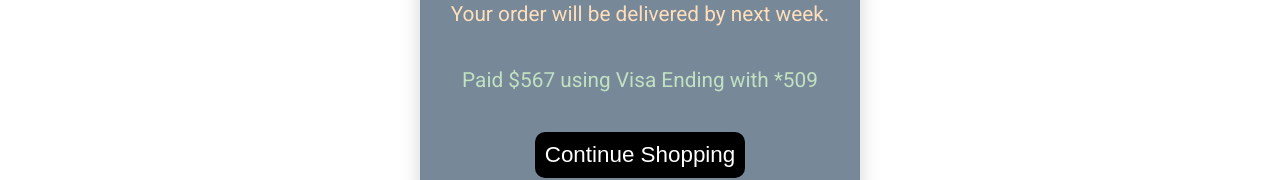
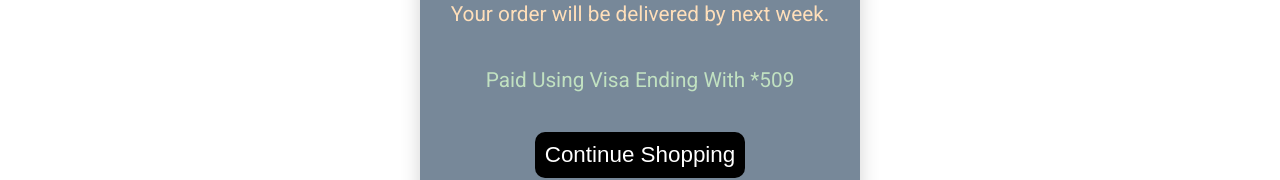
Before and after one commit to node0112/shoppingcart, a React (Create React App) app: page /bag in a window 1280 px wide. Both pictures are taken after a click on the button "Checkout". Shown: the part 442-622 px from the top of the page. Built offline with nearby package versions, Linux system fonts and the light colour scheme; the HTML template or start-up script is replaced by a standard one; a web font is replaced by a local one.

Commit message:
penultimate commit before changing a few things

```diff
--- a/package.json
+++ b/package.json
@@ -2,10 +2,12 @@
   "name": "shoppingcart",
   "version": "0.1.0",
   "private": true,
+  "homepage": "https://node0112.github.io/shoppingcart/",
   "dependencies": {
     "@testing-library/jest-dom": "^5.16.4",
     "@testing-library/react": "^13.3.0",
     "@testing-library/user-event": "^13.5.0",
+    "gh-pages": "^4.0.0",
     "react": "^18.2.0",
     "react-dom": "^18.2.0",
     "react-router-dom": "^6.3.0",
@@ -14,6 +16,8 @@
   },
   "scripts": {
     "start": "react-scripts start",
+    "predeploy": "npm run build",
+    "deploy": "gh-pages -b master -d build",
     "build": "react-scripts build",
     "test": "react-scripts test",
     "eject": "react-scripts eject"
--- a/src/App.js
+++ b/src/App.js
@@ -345,7 +345,7 @@ function App() {
     card.addEventListener('mouseout',()=>{productImage.src=img1}) //changes back image to original image
     addToBagButton.addEventListener('click',()=>{
      updateTotal(price)
-     setCart(cart=>[...cart,productId])
+     setCart(cart=>[...cart,productId]) //updates cart array to render cart items
       document.querySelector('.bag').style.color='yellowgreen'
       setTimeout(() => {
         document.querySelector('.bag').style.color=''
@@ -372,8 +372,8 @@ function App() {
       <Routes>
         <Route path="/" element={< HomePage />} />
         <Route path="/shop" element={<ShopPage/>} />
-        <Route path="/bag" element={<Cart cartItems={cart} totalPrice={total} decreaseTotal={decreaseTotal} removeProduct={removeProduct} />} />
-        <Route path='/order-success' element={<OrderSuccessPage total={total} />} />
+        <Route path="/bag" element={<Cart cartItems={cart} totalPrice={total} decreaseTotal={decreaseTotal} removeProduct={removeProduct} showSpinner={showSpinner} updateTotal={setTotal} setCart={setCart}/>} />
+        <Route path='/order-success' element={<OrderSuccessPage />} />
       </Routes>
       </div>
     </BrowserRouter>
--- a/src/components/cart.js
+++ b/src/components/cart.js
@@ -60,13 +60,22 @@ export default function Cart(objects){
           }}
         console.log('count')
     },[products])
+
+    function mockOrderSuccess(){
+        objects.showSpinner()
+        setTimeout(() => {
+            navigate('/order-success')
+            objects.updateTotal(0)
+            objects.setCart([])
+        }, 1000);
+    }
     return(
         <div className="main-container">
             <div className="cart-container">
             </div>
             <div className="total-cart-main">
                 <div>Total: ${objects.totalPrice}</div>
-                <button className="submit-order transition" onClick={()=>{navigate('/order-success')}}>Checkout</button>
+                <button className="submit-order transition" onClick={()=>{mockOrderSuccess()}}>Checkout</button>
             </div>
         </div>
     )
--- a/src/components/orderSuccess.js
+++ b/src/components/orderSuccess.js
@@ -1,16 +1,18 @@
 import { Link } from 'react-router-dom'
 import orderSucces from '../images/order_success.png'
 
-export default function OrderSuccessPage(total){
+export default function OrderSuccessPage(){
     return(
         <div className="main-container">
+            <div className='card-container'>
                 <div className="order-card">
                 <img className='order-img' src={orderSucces}></img>
                     <div><div className="yay-msg"> Yay!</div>
                     <div className='order-text'> Order Placed Successfully!</div>
                     <div className='delivery order-text'>Your order will be delivered by next week. </div></div>
-                <div className='payment'>Paid ${total.total} using Visa Ending with *509</div>
+                    <div className='payment'>Paid Using Visa Ending With *509</div>
                     <Link to={'/'}><button className='continue-shopping'>Continue Shopping</button></Link>
+                </div>
             </div>
         </div>
     )
--- a/src/components/site.css
+++ b/src/components/site.css
@@ -20,8 +20,6 @@ a{
   height: 85vh;
   width: 100vw;
   display: flex;
-  justify-content: center;
-  align-items: center;
 }
 
 .header{
@@ -317,6 +315,13 @@ label{
   background-color: #FFDFBA;
 }
 
+.card-container{
+  width: 100%;
+  height: 100%;
+  display: flex;
+  align-items: center;
+  justify-content: center;
+}
 .order-card{
   width: 400px;
   height: 400px;
@@ -352,6 +357,7 @@ label{
   font-size: 1.3em;
   text-align: center;
   padding: 5px;
+
 }
 .continue-shopping{
   color: white;
```
Also changed, not shown: 1 other file (tests, documents, lock files or other folders). Lines whose indentation alone changed are shown as unchanged.
